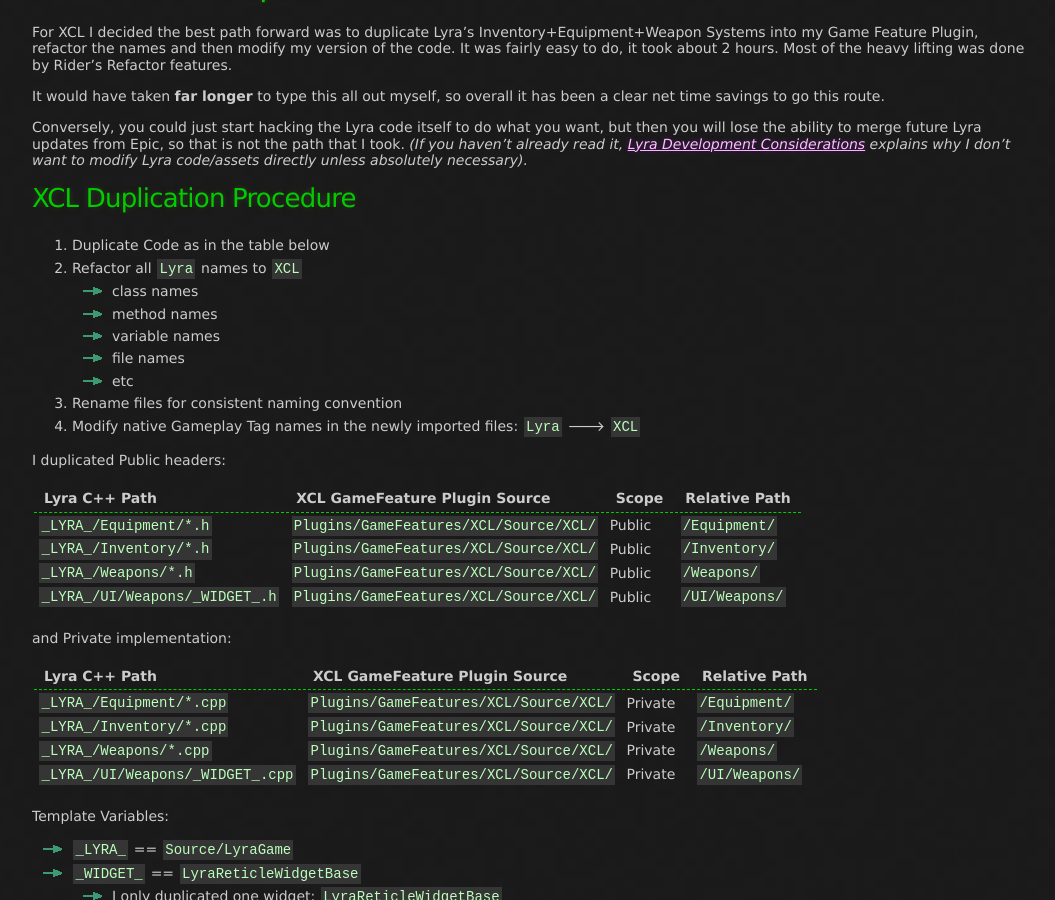
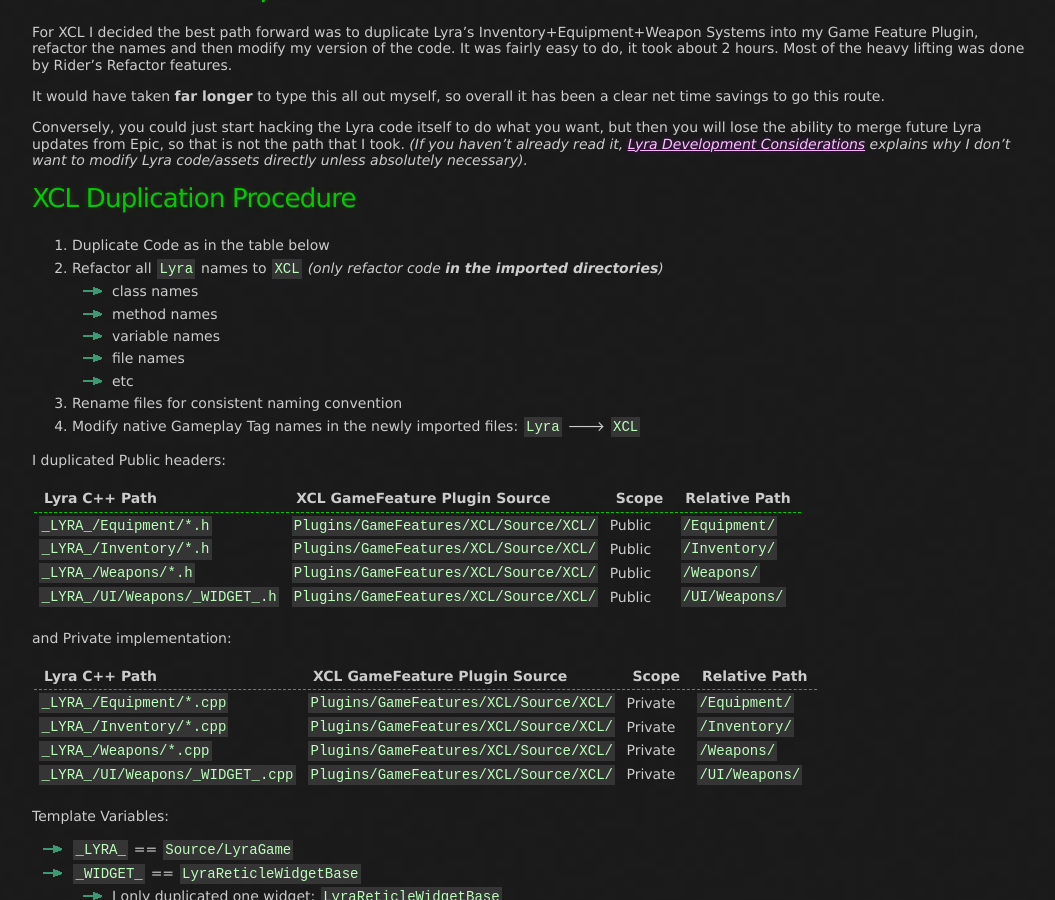
Before and after one commit to x157/x157.github.io, a Jekyll site: the page built from UE5/LyraStarterGame/Inventory/index.md, in a window 1280 px wide and 900 px high, scrolled down 3277 px. Shown: the whole window, without its empty margins (108-1163 px from the left). Built offline with Jekyll 4.4.1, drawn with Linux system fonts in a browser that asks for light colours.

Commit message:
Note don't refactor base Lyra code!

```diff
--- a/UE5/LyraStarterGame/Inventory/index.md
+++ b/UE5/LyraStarterGame/Inventory/index.md
@@ -228,7 +228,7 @@
 ## XCL Duplication Procedure
 
 1. Duplicate Code as in the table below
-2. Refactor all `Lyra` names to `XCL`
+2. Refactor all `Lyra` names to `XCL` *(only refactor code **in the imported directories**)*
    - class names
    - method names
    - variable names
```
